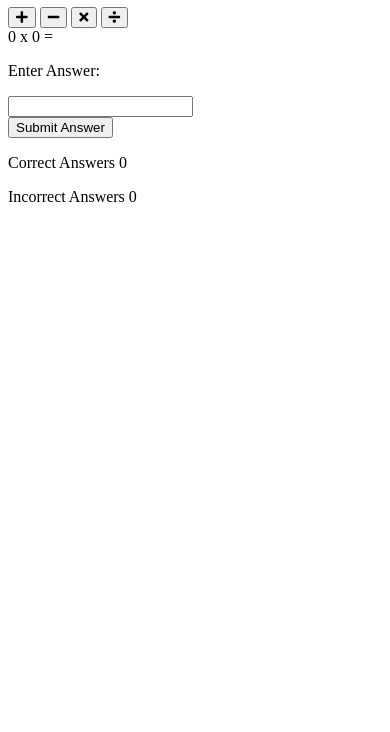
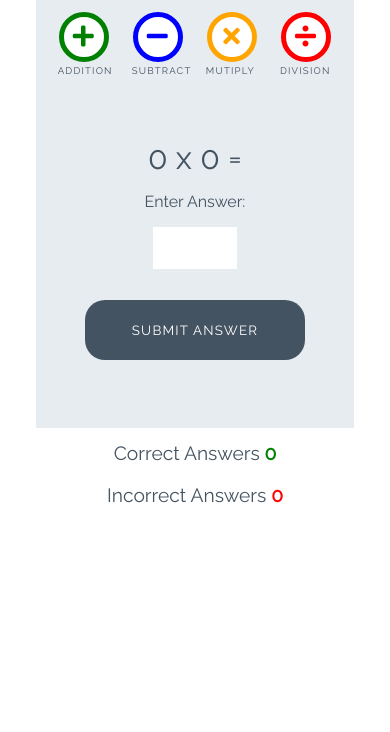
Before and after one commit to kun-shukla/ci-love-maths, a plain HTML site: page index.html in a window 390 px wide. Shown: the part 112-844 px from the top of the page. Drawn offline with Linux system fonts and the light colour scheme.

Commit message:
Add styles for game

```diff
--- a/assets/css/style.css
+++ b/assets/css/style.css
@@ -0,0 +1,254 @@
+/* --------- Global style */
+
+body {
+    background-color: white;
+    font-family: "Raleway", sans-serif;
+    color: #445361;
+    text-align: center;
+}
+
+/* --------- Heading */
+
+.heading {
+    text-align: center;
+    font-size: 2.5rem;
+}
+
+.logo {
+    height: 40px;
+    padding-right: 5px;
+}
+
+/* --------- Game layout */
+
+.game-area {
+    background-color: #E6ECF0;
+    box-sizing: border-box;
+    width: 85%;
+    height: 65vh;
+    max-height: 450px;
+    max-width: 830px;
+    margin-left: auto;
+    margin-right: auto;
+    padding: 1%;
+}
+
+.question-area {
+    width: 50%;
+    font-size: 2rem;
+    margin: auto;
+    padding: 50px 0;
+}
+
+.question-area span {
+    padding: 0 15px;
+}
+
+.score-area {
+    margin: 5px auto;
+    width: 60%;
+    font-size: 1.2rem;
+}
+
+.controls-area {
+    width: 85%;
+    margin: 30px auto;
+}
+
+#score {
+    color: green;
+    font-weight: bold;
+}
+
+#incorrect {
+    color: red;
+    font-weight: bold;
+}
+
+.answer-message {
+    display: none;
+    font-size: 1rem;
+}
+
+#answer-box {
+    border: none;
+    color: #445361;
+    display: inline-block;
+    height: 40px;
+    width: 80px;
+    font-size: 1.2rem;
+}
+
+.scores {
+    display: inline-block;
+    padding: 25px;
+}
+
+/* --------- Buttons */
+
+.btn {
+    width: 220px;
+    height: 60px;
+    font-family: "Raleway", sans-serif;
+    text-transform: uppercase;
+    letter-spacing: 1.2px;
+    color: white;
+}
+
+.btn:focus {
+    outline: none;
+}
+
+.btn--big {
+    padding-top: 10px;
+    border-radius: 50%;
+    background-color: white;
+    border: 10px solid;
+    width: 100px;
+    height: 100px;
+    font-size: 3.2rem;
+    margin: 0 30px;
+    transition: all 0.5s;
+}
+
+.btn--big::after {
+    content: attr(data-type);
+    font-size: 1rem;
+    color: #445361;
+    position: relative;
+    left: -0.5rem;
+}
+
+.btn--blue {
+    border-color: blue;
+    color: blue;
+}
+
+.btn--blue:active,
+.btn--blue:hover {
+    background-color: darkblue;
+    color: white;
+}
+
+.btn--orange {
+    border-color: orange;
+    color: orange;
+}
+
+.btn--orange:active,
+.btn--orange:hover {
+    background-color: darkorange;
+    color: white;
+}
+
+.btn--red {
+    border-color: red;
+    color: red;
+}
+
+.btn--red:active,
+.btn--red:hover {
+    background-color: darkred;
+    color: white;
+}
+
+.btn--green {
+    border-color: green;
+    color: green;
+}
+
+.btn--green:active,
+.btn--green:hover {
+    background-color: darkgreen;
+    color: white;
+}
+
+.btn--gray {
+    margin-top: 25px;
+    background-color: #445361;
+    border: 1px transparent;
+    border-radius: 20px;
+}
+
+.btn--gray:active,
+.btn--gray:hover {
+    background-color: #0d1013;
+}
+
+/* --------- Media queries */
+
+@media (max-width: 414px) {
+    .controls-area {
+        width: 100%;
+    }
+
+    .btn--big {
+        margin: 0 10px;
+        padding: 5px;
+        border: 5px solid;
+        width: 50px;
+        height: 50px;
+        font-size: 1.5rem;
+    }
+
+    .btn--big::after {
+        font-size: 0.6rem;
+        left: -0.7rem;
+    }
+
+    .question-area {
+        padding: 10% 0;
+        width: 100%;
+    }
+
+    .question-area span {
+        padding: 0;
+    }
+
+    .answer-message {
+        display: block;
+    }
+
+    #answer-box {
+        display: block;
+        margin: 0 auto;
+    }
+
+    .btn--gray {
+        margin-top: 0;
+    }
+
+    .score-area {
+        width: 100%;
+    }
+
+    .scores {
+        margin: 0.5em auto;
+        display: block;
+        padding: 5px;
+    }
+
+    .heading {
+        font-size: 2rem;
+    }
+}
+
+@media (max-width: 320px) {
+    .game-area {
+        height: 70vh;
+    }
+
+    .controls-area {
+        width: 75%;
+        margin: 10px auto;
+    }
+
+    .btn--big {
+        margin: 10px 10px;
+    }
+
+    .question-area {
+        padding: 10px 0;
+    }
+
+}
--- a/index.html
+++ b/index.html
@@ -19,16 +19,16 @@
 
     <div class="game-area">
         <div class="controls-area">
-            <button class="btn btn--big btn--green">
+            <button data-type="addition" class="btn btn--big btn--green">
                 <i class="fas fa-plus"></i>
             </button>
-            <button class="btn btn--big btn--blue">
+            <button data-type="subtract" class="btn btn--big btn--blue">
                 <i class="fas fa-minus"></i>
             </button>
-            <button class="btn btn--big btn--orange">
+            <button data-type="mutiply" class="btn btn--big btn--orange">
                 <i class="fas fa-times"></i>
             </button>
-            <button class="btn btn--big btn--red">
+            <button data-type="division" class="btn btn--big btn--red">
                 <i class="fas fa-divide"></i>
             </button>
         </div>
@@ -40,7 +40,7 @@
             <p class="answer-message">Enter Answer:</p>
             <input id="answer-box" type="number">
         </div>
-        <button class="btn btn--gray">Submit Answer</button>
+        <button data-type="submit" class="btn btn--gray">Submit Answer</button>
     </div>
 
     <div class="score-area">
```
